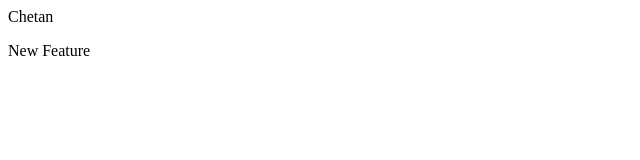
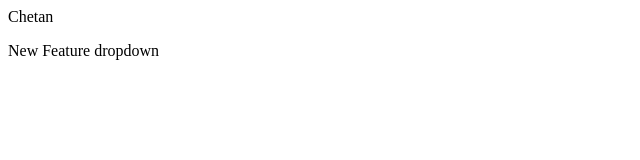
Before and after one commit to chetanmittal9999/localrepo, a plain HTML site: page index.html in a window 1280 px wide. Shown: the full height of the page, 0-640 px from the left. Drawn offline with Linux system fonts and the light colour scheme.

Commit message:
add dropdown

```diff
--- a/index.html
+++ b/index.html
@@ -1,2 +1,2 @@
 <p>Chetan</p>
-<p>New Feature</p>
+<p>New Feature dropdown</p>
```
